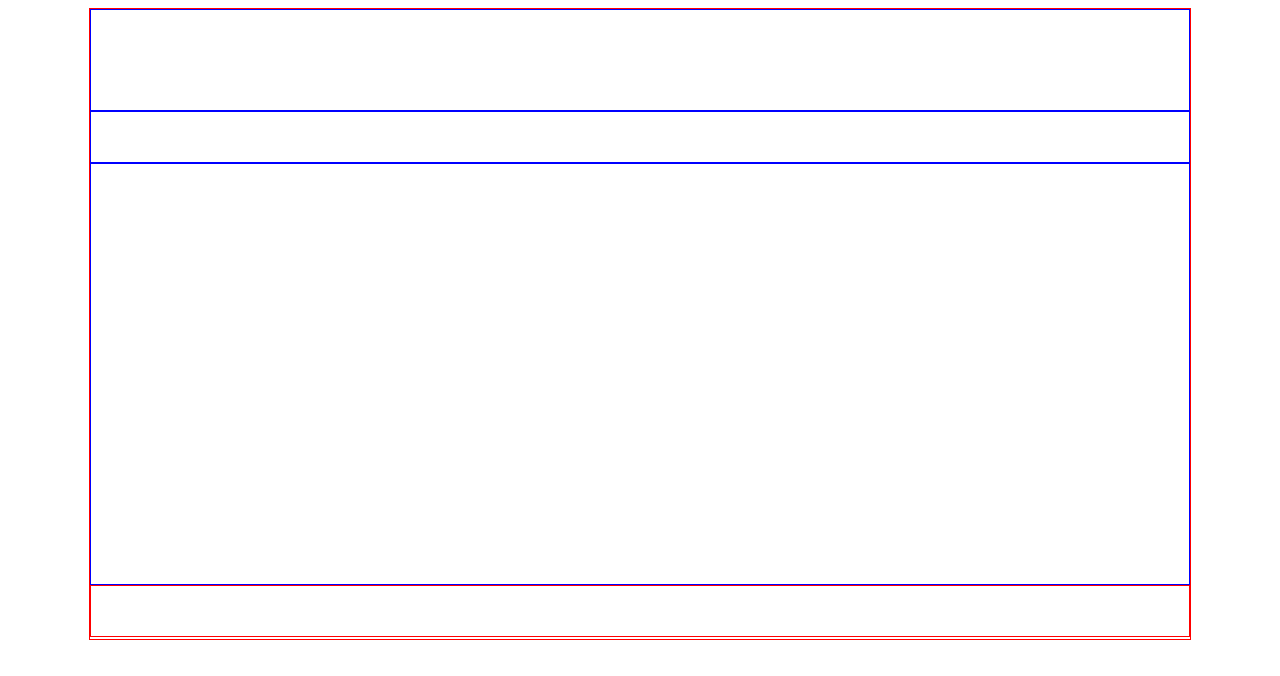
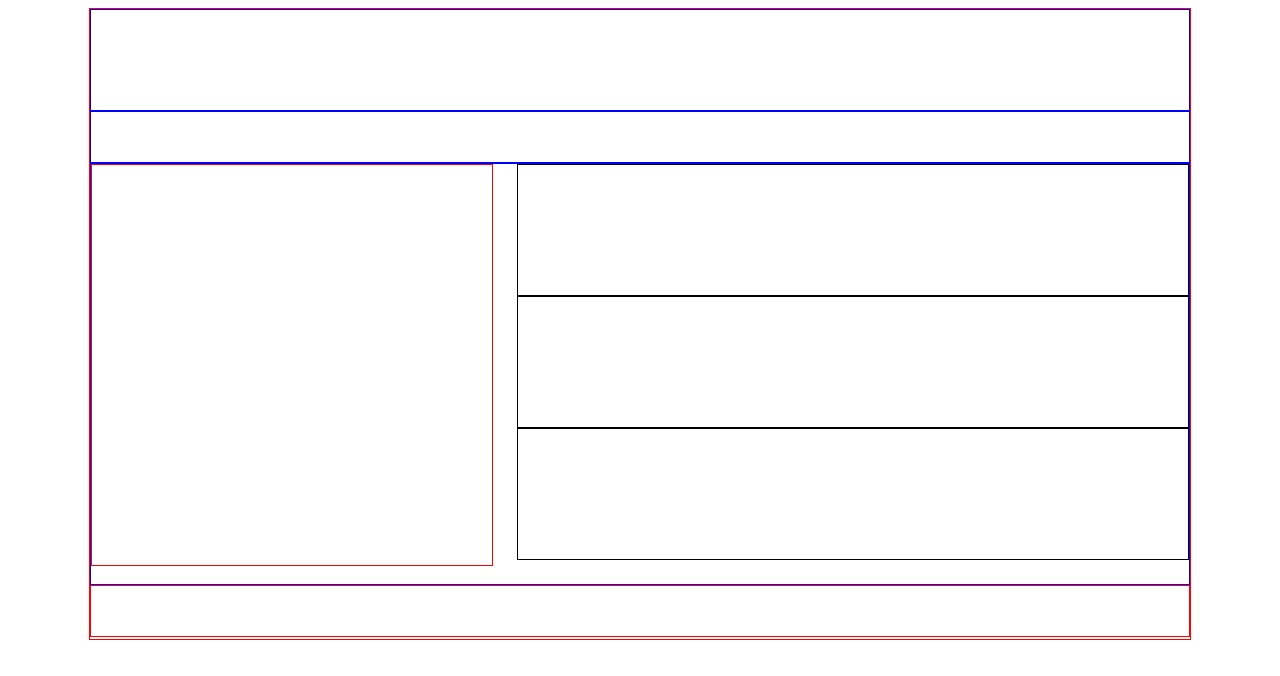
Before and after one commit to hguzman/veterinaria, a plain HTML site: page docs/index.html in a window 1280 px wide. Drawn offline with Linux system fonts and the light colour scheme.

Commit message:
Listo lo de los articulos

```diff
--- a/docs/estilos.css
+++ b/docs/estilos.css
@@ -24,3 +24,16 @@ footer{
     border: 1px solid red;
     height: 50px;
 }
+
+aside{
+    border: 1px solid red;
+    height: 400px;
+    width: 400px;
+    float: left;
+}
+article{
+    border: 1px solid black;
+    height: 130px;
+    width: 670px;
+    float: right;
+}
--- a/docs/index.html
+++ b/docs/index.html
@@ -11,7 +11,12 @@
         <main>
             <header></header>
             <nav></nav>
-            <section></section>
+            <section>
+                <aside></aside>
+                <article></article>
+                <article></article>
+                <article></article>
+            </section>
             <footer></footer>
         </main>
     </body>
```
